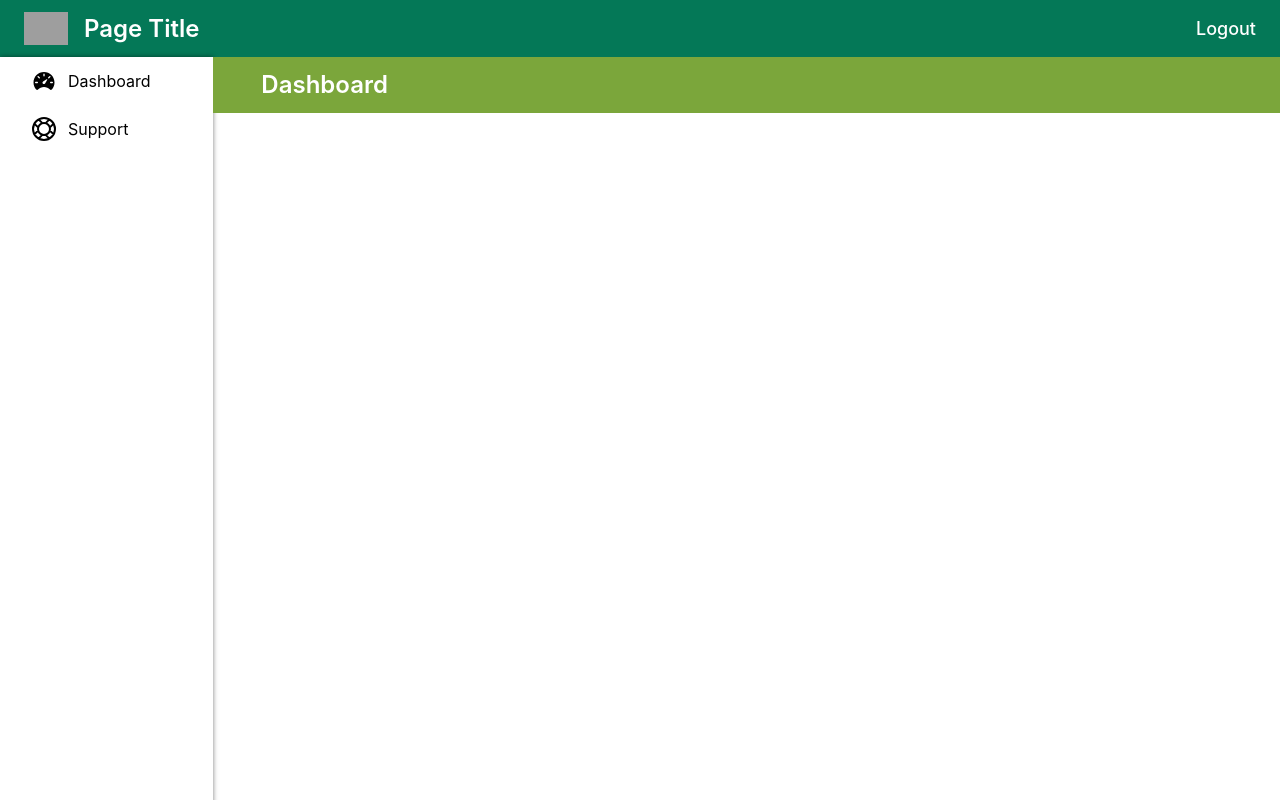
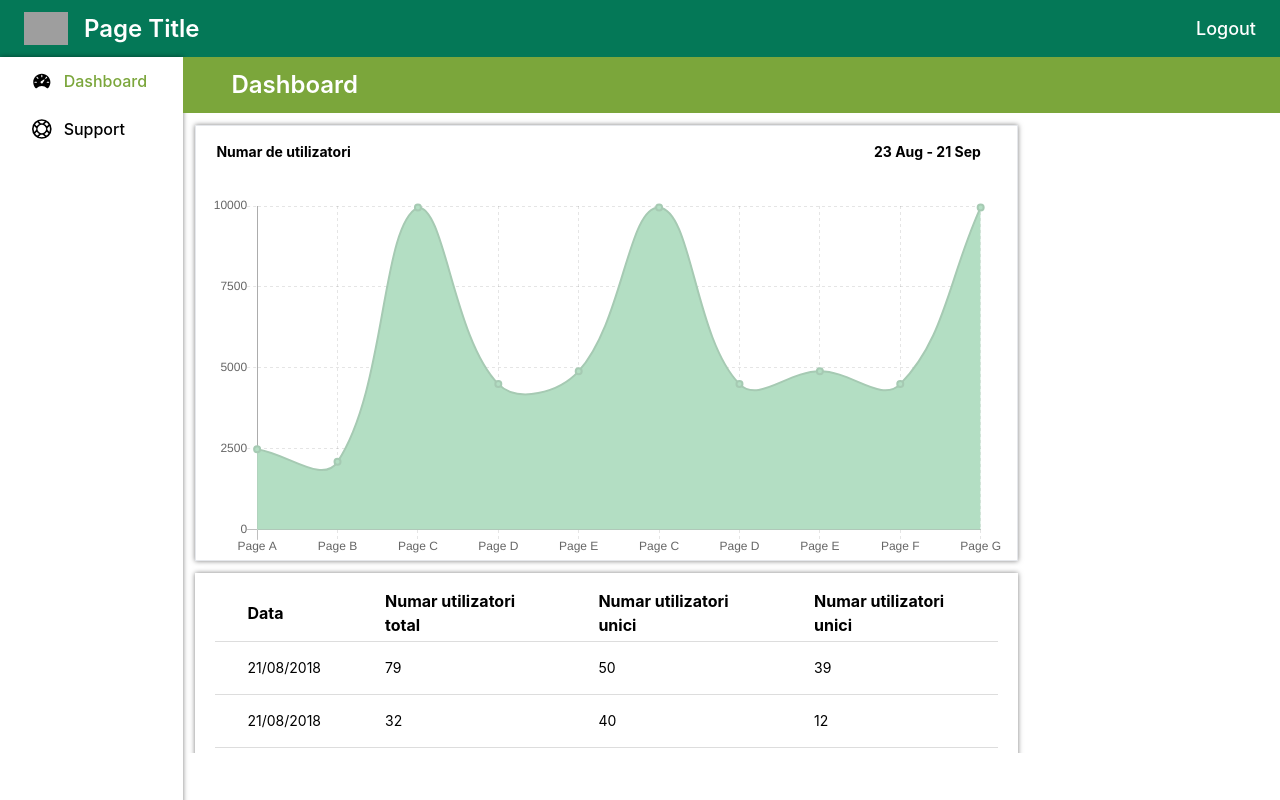
Before and after one commit to Dan4yk/react-app, a React (Create React App) app: page /dashboard in a window 1280 px wide. Built offline with nearby package versions, Linux system fonts and the light colour scheme; grey boxes are pictures that could not be loaded.

Commit message:
Dashboard component part 1

```diff
--- a/package.json
+++ b/package.json
@@ -12,9 +12,11 @@
     "@types/react": "^16.14.2",
     "@types/react-dom": "^16.9.10",
     "@types/react-router-dom": "^5.1.6",
+    "chart.js": "^2.9.4",
     "classnames": "^2.2.6",
     "font-awesome": "^4.7.0",
     "react": "^17.0.1",
+    "react-chartjs-2": "^2.11.1",
     "react-dom": "^17.0.1",
     "react-icons": "^4.1.0",
     "react-router-dom": "^5.2.0",
--- a/src/components/SideNav/SideNav.css
+++ b/src/components/SideNav/SideNav.css
@@ -1,3 +1,7 @@
 .separate-right-line{
     box-shadow: 0 0 5px rgba(0,0,0,0.5);
 }
+
+.active {
+    color: #7ba63b;
+ }
--- a/src/components/SideNav/SideNav.tsx
+++ b/src/components/SideNav/SideNav.tsx
@@ -9,16 +9,27 @@ import { Support } from '../../pages/support/Support';
 
 export const SideNav: React.FC = () => {
     return (
-        <div className="flex flex-row h-full">
-            <div className="container w-1/5 separate-right-line">
+        <div className="flex h-full">
+            <div className="flex-1 container max-w-1/5 separate-right-line h-full">
                 <ul className="px-5">
                     <li className="p-3 text-left flex flex-row items-center">
                         <IoIosSpeedometer fontSize="24" />
-                        <NavLink to="/dashboard" className="pl-3 text-base">Dashboard</NavLink>
+                        <NavLink
+                            to="/dashboard"
+                            className="pl-3 text-base font-medium w-full"
+                            activeClassName="active"
+                        >
+                            Dashboard
+                        </NavLink>
                     </li>
                     <li className="p-3 text-left flex flex-row items-center">
                         <GrSupport fontSize="24" />
-                        <NavLink to="/support" className="pl-3 text-base">Support</NavLink>
+                        <NavLink
+                            to="/support"
+                            className="pl-3 text-base font-medium w-full"
+                            activeClassName="active">
+                            Support
+                        </NavLink>
                     </li>
                 </ul>
             </div>
--- a/src/index.css
+++ b/src/index.css
@@ -15,3 +15,12 @@ code {
   font-family: source-code-pro, Menlo, Monaco, Consolas, 'Courier New',
     monospace;
 }
+
+html, body, #root, .App {
+  height: 100%;
+  overflow: hidden;
+}
+
+.bg-lime-color{
+  background-color: #7ba63b !important;
+}
--- a/src/pages/dashboard/Dashboard.css
+++ b/src/pages/dashboard/Dashboard.css
@@ -0,0 +1,11 @@
+.borderBottom{
+    border-bottom: 1px solid #dddddd;
+}
+
+.borderBottom:last-child{
+    border-bottom: none;
+}
+
+.shadowBox{
+    box-shadow: 0 0 5px rgba(0,0,0,0.5);
+}
--- a/src/pages/dashboard/Dashboard.tsx
+++ b/src/pages/dashboard/Dashboard.tsx
@@ -1,12 +1,128 @@
 import React from 'react';
 import './Dashboard.css'
+import { Line } from 'react-chartjs-2';
+
+const state = {
+    labels: ['Page A', 'Page B', 'Page C',
+        'Page D', 'Page E', 'Page C', 'Page D', 'Page E', 'Page F', 'Page G'],
+    datasets: [
+        {
+            label: 'Numar de utilizatori',
+            backgroundColor: '#b3dec3',
+            borderColor: '#a6cab3',
+            borderWidth: 2,
+            data: [2490, 2100, 9956, 4500, 4900, 9956, 4500, 4900, 4500, 9956]
+        }
+    ]
+}
 
 export const Dashboard: React.FC = () => {
+    const dataSource = [
+        {
+            date: '21/08/2018',
+            totalNumber: '79',
+            uniqueNumber1: '50',
+            uniqueNumber2: '39',
+        },
+        {
+            date: '21/08/2018',
+            totalNumber: '32',
+            uniqueNumber1: '40',
+            uniqueNumber2: '12',
+        },
+        {
+            date: '21/08/2018',
+            totalNumber: '64',
+            uniqueNumber1: '10',
+            uniqueNumber2: '67',
+        },
+        {
+            date: '21/08/2018',
+            totalNumber: '64',
+            uniqueNumber1: '10',
+            uniqueNumber2: '67',
+        },
+        {
+            date: '21/08/2018',
+            totalNumber: '64',
+            uniqueNumber1: '10',
+            uniqueNumber2: '67',
+        },
+
+    ]
+
+    const arrayTitle = [
+        'Data',
+        'Numar utilizatori total',
+        'Numar utilizatori unici',
+        'Numar utilizatori unici'
+    ]
+
     return <>
         <div className="container-fluid mx-auto bg-lime-color py-3 pl-12">
             <div className="flex flex-row items-center">
                 <h2 className="text-2xl text-white font-semibold">Dashboard</h2>
             </div>
         </div>
+
+        <div className="overflow-auto h-4/5">
+            <div className="w-9/12 h-auto border m-3 shadowBox px-3">
+                <h2 className="text-sm font-bold mt-4 ml-2 float-left">Numar de utilizatori</h2>
+                <h2 className="text-sm font-bold mt-4 mr-6 float-right">23 Aug - 21 Sep</h2>
+                <Line
+                    data={state}
+                    options={{
+                        type: 'line',
+                        responsive: true,
+                        responsiveAnimationDuration: 2000,
+                        title: {
+                            display: true,
+                            fontSize: 20
+                        },
+                        legend: {
+                            display: false,
+                        },
+                        scales: {
+                            yAxes: [{
+                                ticks: {
+                                    stepSize: 2500
+                                },
+                                gridLines: {
+                                    borderDash: [3]
+                                }
+                            }],
+                            xAxes: [{
+                                gridLines: {
+                                    borderDash: [3]
+                                }
+                            }]
+                        }
+                    }}
+                />
+            </div>
+
+            <div className="bg-white m-3 px-5 shadowBox w-9/12">
+                <table>
+                    <tr className="borderBottom">
+                        {arrayTitle.map((title) => {
+                            return (
+                                <th className="text-base text-left px-8 pt-4 pb-1">{title}</th>
+                            )
+                        })}
+                    </tr>
+
+                    {dataSource.map((value) => {
+                        return (
+                            <tr className="borderBottom">
+                                <td className="text-sm text-left px-8 py-4">{value.date} </td>
+                                <td className="text-sm text-left px-8 py-4">{value.totalNumber}</td>
+                                <td className="text-sm text-left px-8 py-4">{value.uniqueNumber1}</td>
+                                <td className="text-sm text-left px-8 py-4">{value.uniqueNumber2}</td>
+                            </tr>
+                        )
+                    })}
+                </table>
+            </div>
+        </div>
     </>
 }
```
Also changed, not shown: src/tailwind.output.css, 1 other file (tests, documents, lock files or other folders).
